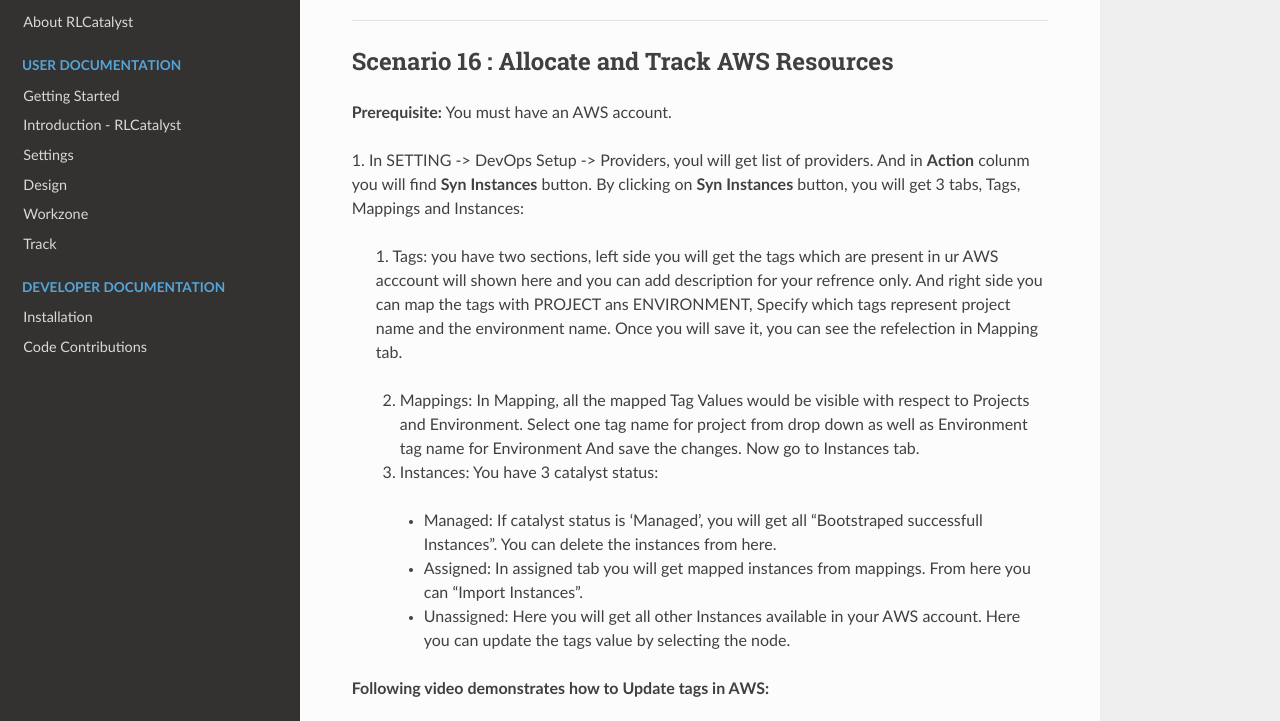
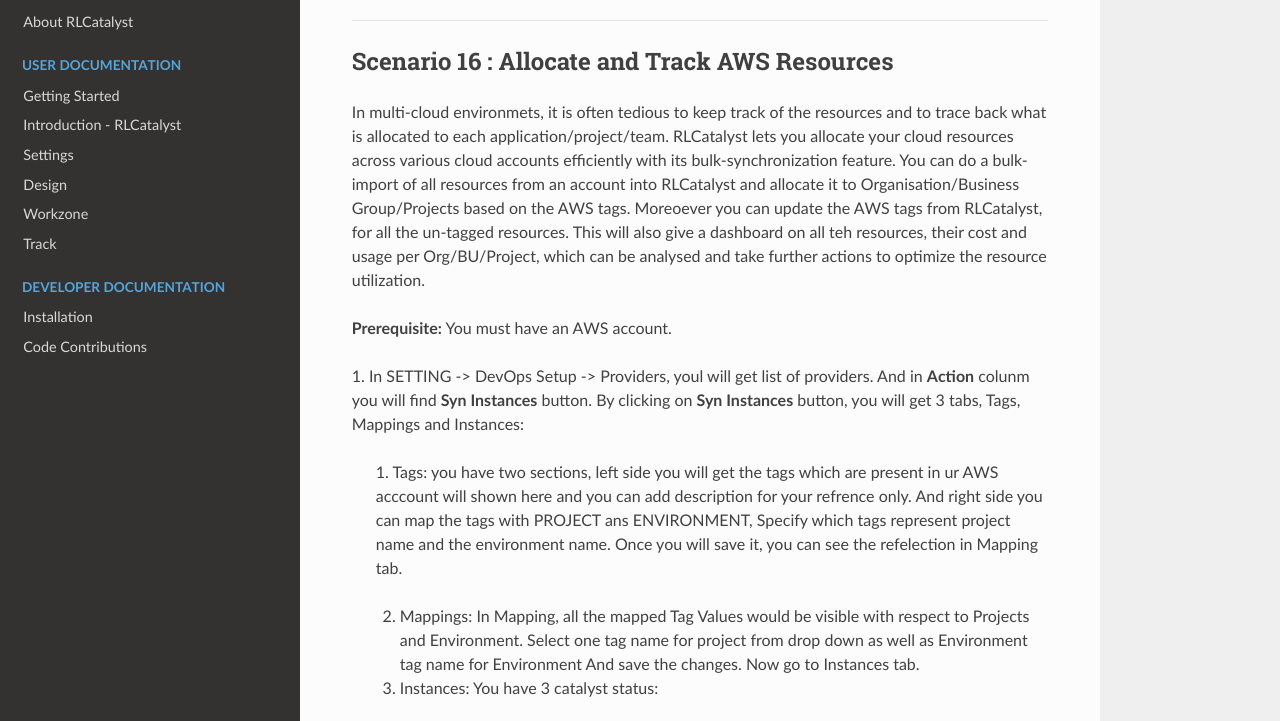
Before and after one commit to RLOpenCatalyst/catdocs, a Sphinx documentation site: the page built from Catalyst/source/gettingimplemented.rst, in a window 1280 px wide and 900 px high, scrolled down 20282 px, cut to the strip 155-876 px from the top of the window. Built offline with Sphinx 7.4.7 and the Read the Docs theme 2.0.0, drawn with Linux system fonts in a browser that asks for light colours.

```diff
--- a/Catalyst/source/gettingimplemented.rst
+++ b/Catalyst/source/gettingimplemented.rst
@@ -703,6 +703,8 @@
 Scenario 16 : Allocate and Track AWS Resources
 ^^^^^^^^^^^^^^^^^^^^^^^^^^^^^^^^^^^^^^^^^^^^^^
 
+In multi-cloud environmets, it is often tedious to keep track of the resources and to trace back what is allocated to each application/project/team. RLCatalyst lets you allocate your cloud resources across various cloud accounts efficiently with its bulk-synchronization feature. You can do a bulk-import of all resources from an account into RLCatalyst and allocate it to Organisation/Business Group/Projects based on the AWS tags. Moreoever you can update the AWS tags from RLCatalyst, for all the un-tagged resources. This will also give a dashboard on all teh resources, their cost and usage per Org/BU/Project, which can be analysed and take further actions to optimize the resource utilization.
+
 **Prerequisite:** You must have an AWS account.
 
 1. In SETTING -> DevOps Setup -> Providers, youl will get list of providers. And in **Action** colunm you will find **Syn Instances** button.
```
